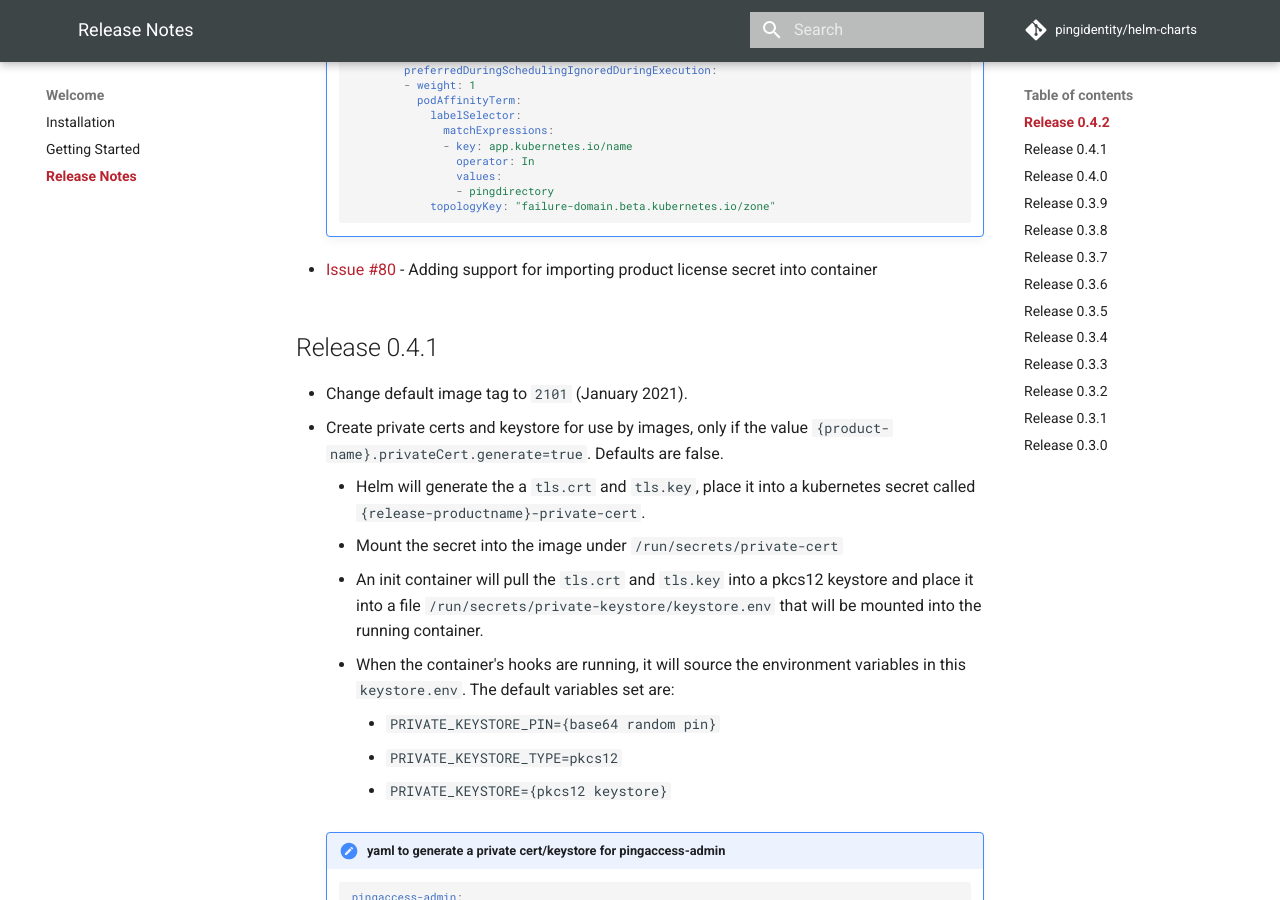
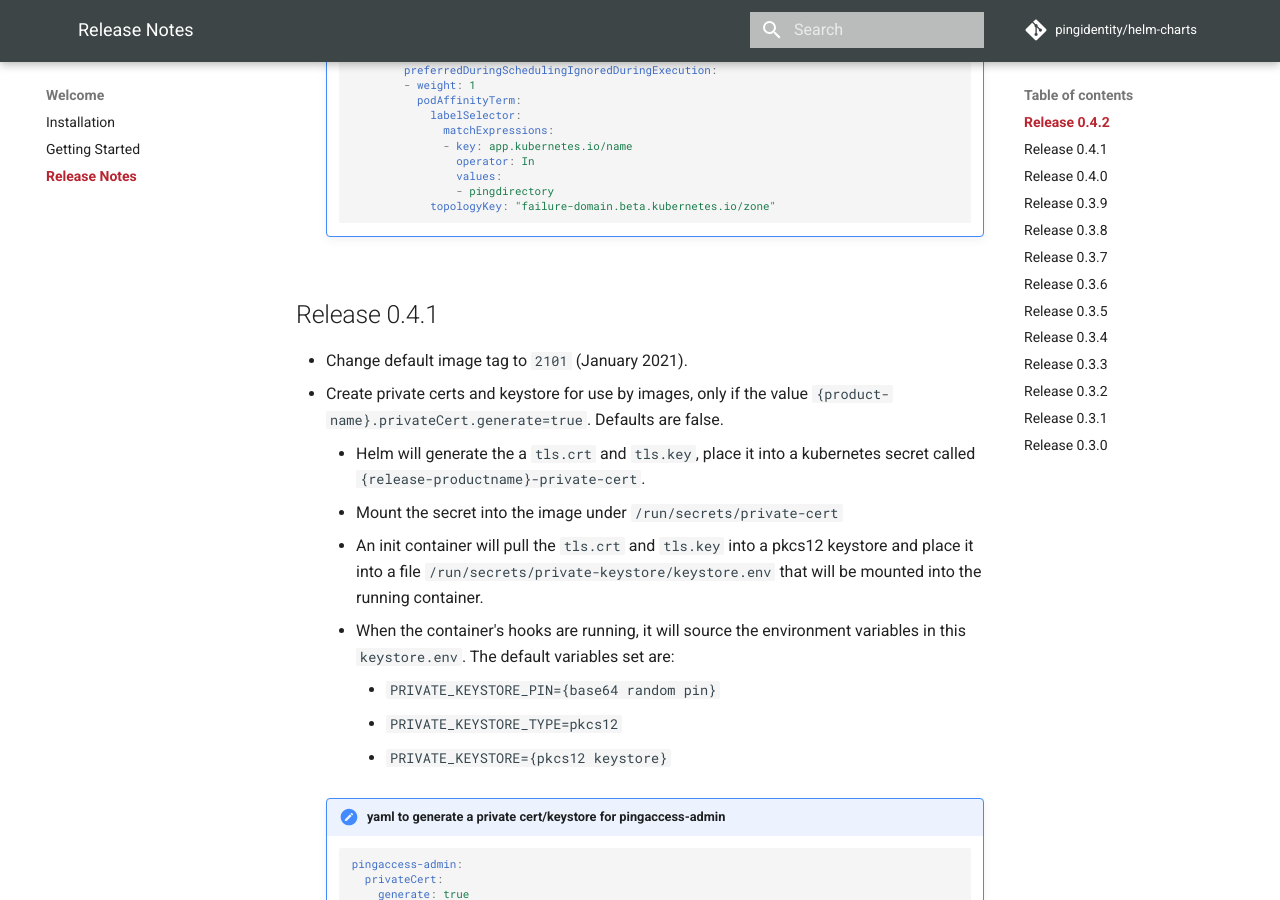
Before and after one commit to pingidentity/helm-charts, an MkDocs documentation site: the page built from docs/release-notes.md, in a window 1280 px wide and 900 px high, scrolled down 581 px. Built offline with MkDocs 1.6.1 and Material for MkDocs 9.7.7, drawn with Linux system fonts in a browser that asks for light colours; comment, search, counter and statistics services are not loaded.

Commit message:
final clenaup

````diff
--- a/docs/release-notes.md
+++ b/docs/release-notes.md
@@ -33,8 +33,6 @@
                         - pingdirectory
                     topologyKey: "failure-domain.beta.kubernetes.io/zone"
         ```
-
-* [Issue #80](https://github.com/pingidentity/helm-charts/issues/80) - Adding support for importing product license secret into container
 
 ## Release 0.4.1
 
````
Also changed, not shown: 1 other file.
